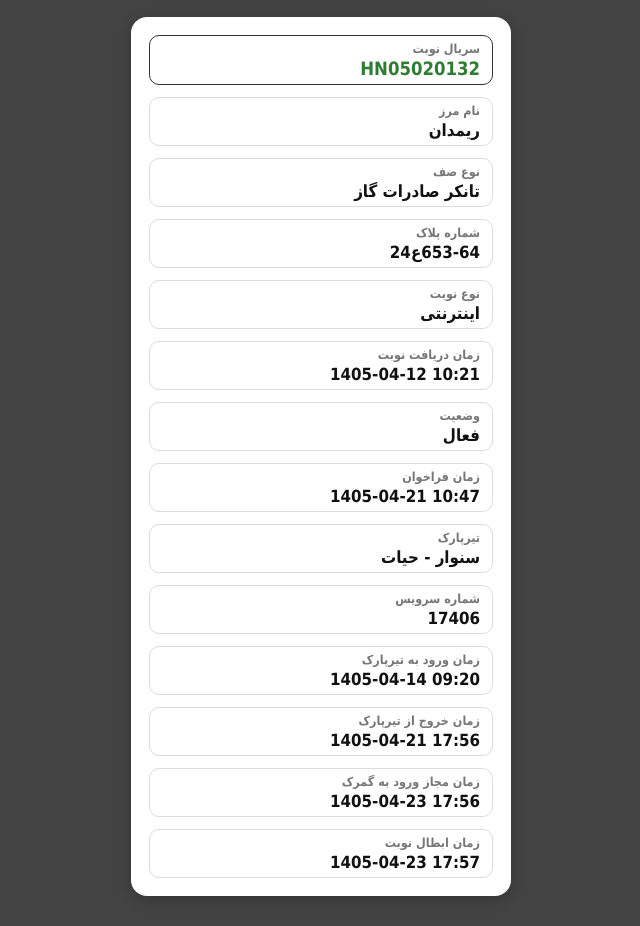
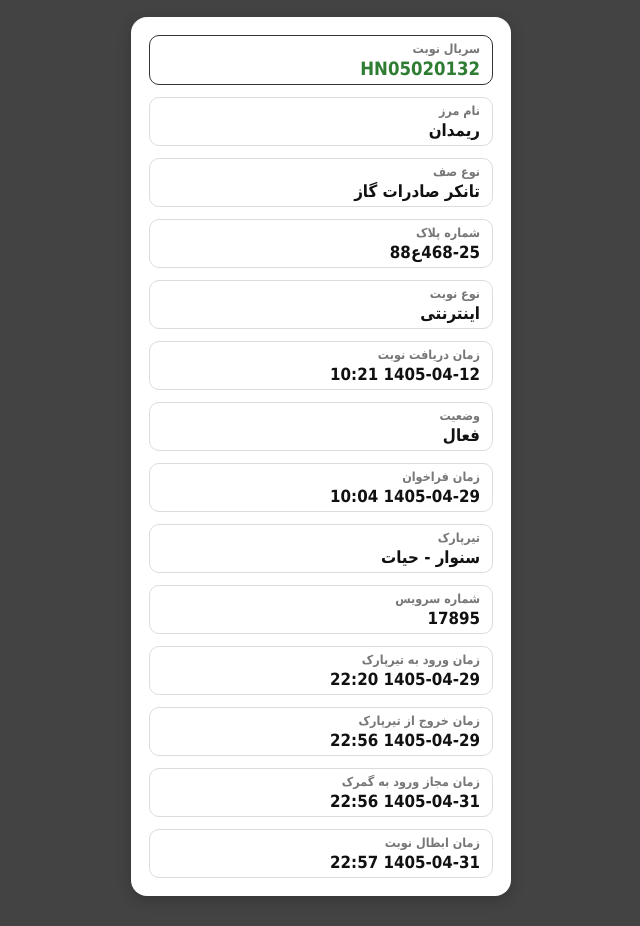
Before and after one commit to bordarpark-ir/new5, a plain HTML site: page index.html in a window 1280 px wide. Shown: the part 63-989 px from the top of the page, without its empty margins (319-959 px from the left). Drawn offline with Linux system fonts and the light colour scheme.

Commit message:
Update index.html

```diff
--- a/index.html
+++ b/index.html
@@ -145,7 +145,7 @@
 
             <div class="item">
                 <span class="label">شماره پلاک</span>
-                <span class="value">653-64ع24</span>
+                <span class="value">468-25ع88</span>
             </div>
 
             <div class="item">
@@ -155,7 +155,7 @@
 
             <div class="item">
                 <span class="label">زمان دریافت نوبت</span>
-                <span class="value">10:21 1405-04-12</span>
+                <span class="value">1405-04-12 10:21</span>
             </div>
 
             <div class="item">
@@ -165,7 +165,7 @@
 
             <div class="item">
                 <span class="label">زمان فراخوان</span>
-                <span class="value">10:47 1405-04-21</span>
+                <span class="value"> 1405-04-29 10:04</span>
             </div>
 
             <div class="item">
@@ -175,27 +175,27 @@
 
             <div class="item">
                 <span class="label">شماره سرویس</span>
-                <span class="value">17406</span>
+                <span class="value">17895</span>
             </div>
 
             <div class="item">
                 <span class="label">زمان ورود به تیرپارک</span>
-                <span class="value">09:20 1405-04-14</span>
+                <span class="value">1405-04-29 22:20</span>
             </div>
 
             <div class="item">
                 <span class="label">زمان خروج از تیرپارک</span>
-                <span class="value">17:56 1405-04-21</span>
+                <span class="value">1405-04-29 22:56</span>
             </div>
 
             <div class="item">
                 <span class="label">زمان مجاز ورود به گمرک</span>
-                <span class="value">17:56 1405-04-23</span>
+                <span class="value">1405-04-31 22:56</span>
             </div>
 
             <div class="item">
                 <span class="label">زمان ابطال نوبت</span>
-                <span class="value">17:57 1405-04-23</span>
+                <span class="value">1405-04-31 22:57</span>
             </div>
 
         </div>
```
